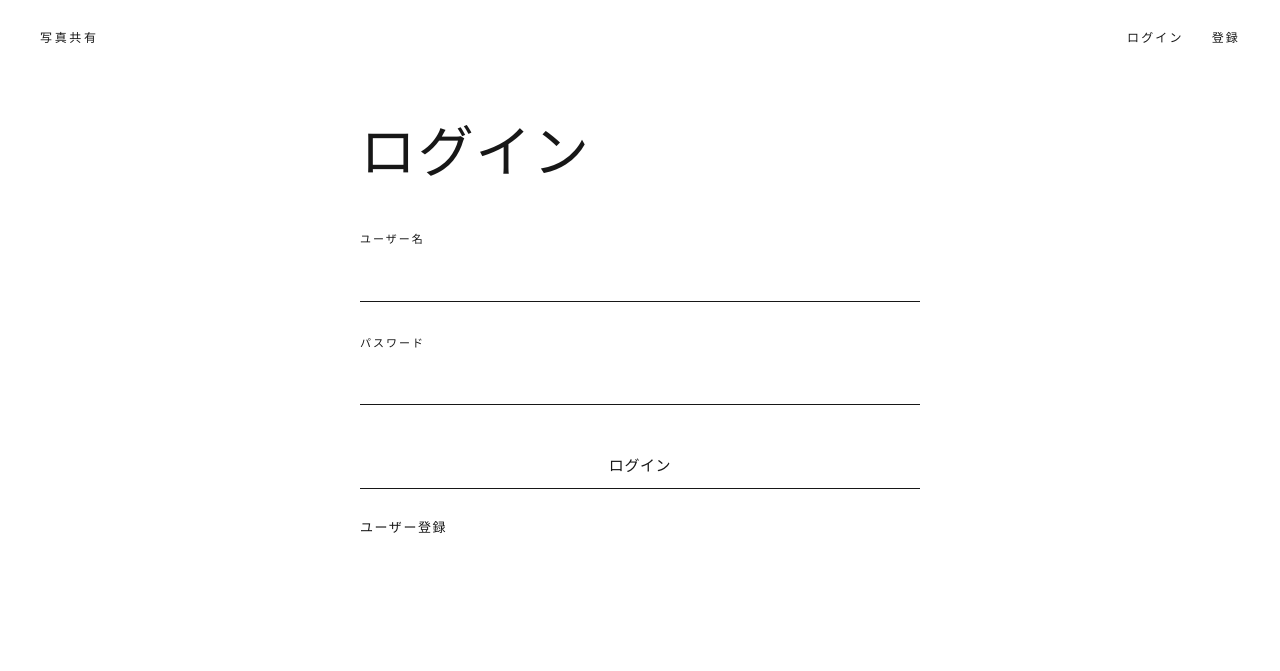
After one commit to sawashow/AI_PHOTO_SHARE, a Flask app: page /login in a window 1280 px wide. The commit adds this page. Shown: the top 671 px of the page. Run offline with Flask 3, Linux system fonts and the light colour scheme; some libraries are stand-ins or nearby versions.

Commit message:
ログイン認証などもろもろ

```diff
--- a/app.py
+++ b/app.py
@@ -1,8 +1,41 @@
-from flask import Flask, render_template
+import logging
+import os
+from pathlib import Path
 
+from dotenv import load_dotenv
+from flask import Flask, redirect, render_template, url_for
+from flask_login import LoginManager, current_user, login_user, logout_user
+from flask_session import Session
+from flask_wtf.csrf import CSRFProtect
+from peewee import IntegrityError
+from werkzeug.security import check_password_hash, generate_password_hash
+
+from forms import LoginForm, RegisterForm
 from models import Post, User, db
 
+load_dotenv(Path(__file__).resolve().parent / ".env")
+
 app = Flask(__name__)
+secret_key = os.environ.get("SECRET_KEY")
+if not secret_key:
+    raise RuntimeError("SECRET_KEY が .env にありません。")
+app.config["SECRET_KEY"] = secret_key
+app.config["SESSION_TYPE"] = "filesystem"
+app.config["SESSION_FILE_DIR"] = Path(__file__).resolve().parent / "flask_session"
+
+Session(app)
+CSRFProtect(app)
+login_manager = LoginManager(app)
+logger = logging.getLogger(__name__)
+
+
+@login_manager.user_loader
+def load_user(user_id):
+    try:
+        user_pk = int(user_id)
+    except (TypeError, ValueError):
+        return None
+    return User.get_or_none(User.id == user_pk)
 
 
 @app.before_request
@@ -23,6 +56,65 @@ def index():
     return render_template("index.html")
 
 
+@app.route("/register", methods=["GET", "POST"])
+def register():
+    if current_user.is_authenticated:
+        return redirect(url_for("index"))
+    form = RegisterForm()
+    if form.validate_on_submit():
+        username = form.username.data
+        email = form.email.data
+        username_normalized = username.casefold()
+        email_normalized = email.casefold()
+        if User.get_or_none(User.username_normalized == username_normalized):
+            form.username.errors.append("このユーザー名は既に使われています。")
+        elif User.get_or_none(User.email_normalized == email_normalized):
+            form.email.errors.append("このメールアドレスは既に使われています。")
+        else:
+            try:
+                User.create(
+                    username=username,
+                    username_normalized=username_normalized,
+                    email=email,
+                    email_normalized=email_normalized,
+                    password_hash=generate_password_hash(form.password.data),
+                )
+            except IntegrityError:
+                logger.warning("ユーザー登録がユニーク制約で失敗しました。")
+                form.username.errors.append(
+                    "このユーザー名またはメールアドレスは既に使われています。"
+                )
+            else:
+                return redirect(url_for("login"))
+    return render_template("register.html", form=form)
+
+
+@app.route("/login", methods=["GET", "POST"])
+def login():
+    if current_user.is_authenticated:
+        return redirect(url_for("index"))
+    form = LoginForm()
+    auth_error = None
+    if form.validate_on_submit():
+        user = User.get_or_none(
+            User.username_normalized == form.username.data.casefold()
+        )
+        password = form.password.data
+        if user is None or not check_password_hash(user.password_hash, password):
+            auth_error = "ユーザー名またはパスワードが違います。"
+        else:
+            login_user(user)
+            return redirect(url_for("index"))
+    return render_template("login.html", form=form, auth_error=auth_error)
+
+
+@app.route("/logout", methods=["POST"])
+def logout():
+    if current_user.is_authenticated:
+        logout_user()
+    return redirect(url_for("index"))
+
+
 def init_db():
     db.connect(reuse_if_open=True)
     try:
--- /dev/null
+++ b/forms.py
@@ -0,0 +1,59 @@
+from flask_wtf import FlaskForm
+from wtforms import PasswordField, StringField, SubmitField
+from wtforms.validators import DataRequired, Email, Length, Regexp
+
+
+class RegisterForm(FlaskForm):
+    username = StringField(
+        "ユーザー名",
+        validators=[
+            DataRequired(message="ユーザー名を入力してください。"),
+            Regexp(
+                r"^[A-Za-z0-9_]{1,50}$",
+                message="ユーザー名は英数字とアンダースコアだけ、50文字以内で入力してください。",
+            ),
+        ],
+    )
+    email = StringField(
+        "メールアドレス",
+        validators=[
+            DataRequired(message="メールアドレスを入力してください。"),
+            Length(max=254, message="メールアドレスは254文字以内で入力してください。"),
+            Email(
+                message="メールアドレスの形式で入力してください。",
+                check_deliverability=False,
+            ),
+        ],
+    )
+    password = PasswordField(
+        "パスワード",
+        validators=[
+            DataRequired(message="パスワードを入力してください。"),
+            Length(min=8, message="パスワードは8文字以上にしてください。"),
+        ],
+    )
+    submit = SubmitField("登録する")
+
+    def validate(self, extra_validators=None):
+        if self.username.data:
+            self.username.data = self.username.data.strip()
+        if self.email.data:
+            self.email.data = self.email.data.strip()
+        return super().validate(extra_validators=extra_validators)
+
+
+class LoginForm(FlaskForm):
+    username = StringField(
+        "ユーザー名",
+        validators=[DataRequired(message="ユーザー名を入力してください。")],
+    )
+    password = PasswordField(
+        "パスワード",
+        validators=[DataRequired(message="パスワードを入力してください。")],
+    )
+    submit = SubmitField("ログイン")
+
+    def validate(self, extra_validators=None):
+        if self.username.data:
+            self.username.data = self.username.data.strip()
+        return super().validate(extra_validators=extra_validators)
--- a/models.py
+++ b/models.py
@@ -1,6 +1,7 @@
 from datetime import datetime
 from pathlib import Path
 
+from flask_login import UserMixin
 from peewee import CharField, DateTimeField, ForeignKeyField, Model, SqliteDatabase
 
 db = SqliteDatabase(
@@ -14,7 +15,7 @@ class BaseModel(Model):
         database = db
 
 
-class User(BaseModel):
+class User(UserMixin, BaseModel):
     username = CharField(max_length=50)
     username_normalized = CharField(max_length=50, unique=True)
     email = CharField(max_length=254)
--- /dev/null
+++ b/static/css/style.css
@@ -0,0 +1,157 @@
+:root {
+  --ink: #171717;
+  --muted: #6f6f6f;
+  --line: #171717;
+  --error: #8d3a3a;
+  --bg: #fff;
+}
+
+* {
+  box-sizing: border-box;
+}
+
+body {
+  margin: 0;
+  background: var(--bg);
+  color: var(--ink);
+  font-family: "Helvetica Neue", Arial, "Hiragino Sans", "Hiragino Kaku Gothic ProN", Meiryo, sans-serif;
+  font-size: 15px;
+  font-weight: 400;
+  letter-spacing: 0.04em;
+  line-height: 1.7;
+}
+
+a {
+  color: inherit;
+  text-decoration: none;
+}
+
+a:hover,
+button:hover {
+  opacity: 0.55;
+}
+
+.site-header {
+  display: flex;
+  align-items: center;
+  justify-content: space-between;
+  gap: 24px;
+  padding: 28px 40px;
+  font-size: 12px;
+  letter-spacing: 0.18em;
+}
+
+.brand {
+  letter-spacing: 0.22em;
+}
+
+.nav {
+  display: flex;
+  align-items: center;
+  gap: 28px;
+}
+
+.nav form {
+  margin: 0;
+}
+
+.nav button {
+  padding: 0;
+  border: 0;
+  background: none;
+  color: inherit;
+  font: inherit;
+  letter-spacing: inherit;
+  cursor: pointer;
+}
+
+.page {
+  max-width: 640px;
+  margin: 0 auto;
+  padding: 48px 40px 120px;
+}
+
+h1 {
+  margin: 0 0 36px;
+  font-family: "Iowan Old Style", "Palatino Linotype", Palatino, "Yu Mincho", "Hiragino Mincho ProN", serif;
+  font-size: clamp(36px, 6vw, 56px);
+  font-weight: 400;
+  letter-spacing: 0.03em;
+  line-height: 1.25;
+}
+
+.form .field {
+  margin: 0 0 32px;
+}
+
+.form label {
+  display: block;
+  margin-bottom: 8px;
+  font-size: 11px;
+  letter-spacing: 0.18em;
+}
+
+.form input:not([type="hidden"]) {
+  width: 100%;
+  padding: 8px 0 10px;
+  border: 0;
+  border-bottom: 1px solid var(--line);
+  border-radius: 0;
+  background: transparent;
+  color: inherit;
+  font: inherit;
+  letter-spacing: 0.04em;
+}
+
+.form input:focus {
+  outline: none;
+  border-bottom-width: 2px;
+}
+
+.error,
+.auth-error {
+  display: block;
+  margin-top: 8px;
+  color: var(--error);
+  font-size: 13px;
+  letter-spacing: 0.04em;
+}
+
+.submit {
+  margin-top: 8px;
+  padding: 14px 28px;
+  border: 0;
+  background: var(--ink);
+  color: #fff;
+  font: inherit;
+  font-size: 12px;
+  letter-spacing: 0.18em;
+  cursor: pointer;
+}
+
+.follow {
+  margin-top: 28px;
+  font-size: 13px;
+  letter-spacing: 0.12em;
+}
+
+@media (max-width: 640px) {
+  .site-header,
+  .page {
+    padding-right: 20px;
+    padding-left: 20px;
+  }
+
+  .site-header {
+    align-items: flex-start;
+    padding-top: 20px;
+  }
+
+  .nav {
+    gap: 16px;
+  }
+
+  .page {
+    padding-top: 56px;
+  }
+}
--- /dev/null
+++ b/templates/base.html
@@ -0,0 +1,29 @@
+<!DOCTYPE html>
+<html lang="ja">
+<head>
+  <meta charset="utf-8">
+  <meta name="viewport" content="width=device-width, initial-scale=1">
+  <title>{% block title %}写真共有アプリ{% endblock %}</title>
+  <link rel="stylesheet" href="{{ url_for('static', filename='css/style.css') }}">
+</head>
+<body>
+  <header class="site-header">
+    <a class="brand" href="{{ url_for('index') }}">写真共有</a>
+    <nav class="nav">
+      {% if current_user.is_authenticated %}
+        <span>{{ current_user.username }}</span>
+        <form method="post" action="{{ url_for('logout') }}">
+          <input type="hidden" name="csrf_token" value="{{ csrf_token() }}">
+          <button type="submit">ログアウト</button>
+        </form>
+      {% else %}
+        <a href="{{ url_for('login') }}">ログイン</a>
+        <a href="{{ url_for('register') }}">登録</a>
+      {% endif %}
+    </nav>
+  </header>
+  <main class="page">
+    {% block content %}{% endblock %}
+  </main>
+</body>
+</html>
--- /dev/null
+++ b/templates/login.html
@@ -0,0 +1,21 @@
+{% extends "base.html" %}
+{% block title %}ログイン - 写真共有アプリ{% endblock %}
+{% block content %}
+  <h1>ログイン</h1>
+  {% if auth_error %}<p class="auth-error">{{ auth_error }}</p>{% endif %}
+  <form class="form" method="post">
+    {{ form.csrf_token }}
+    <p class="field">
+      {{ form.username.label }}
+      {{ form.username }}
+      {% for error in form.username.errors %}<span class="error">{{ error }}</span>{% endfor %}
+    </p>
+    <p class="field">
+      {{ form.password.label }}
+      {{ form.password }}
+      {% for error in form.password.errors %}<span class="error">{{ error }}</span>{% endfor %}
+    </p>
+    <p>{{ form.submit(class_="submit") }}</p>
+  </form>
+  <p class="follow"><a href="{{ url_for('register') }}">ユーザー登録</a></p>
+{% endblock %}
```
Also changed, not shown: templates/index.html (+3 -9 lines), templates/register.html (added, +24 -0 lines), 1 other file.
